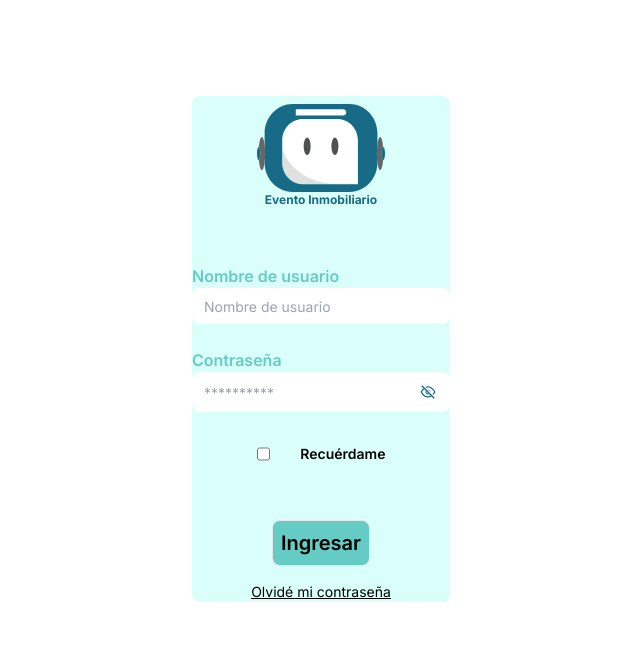
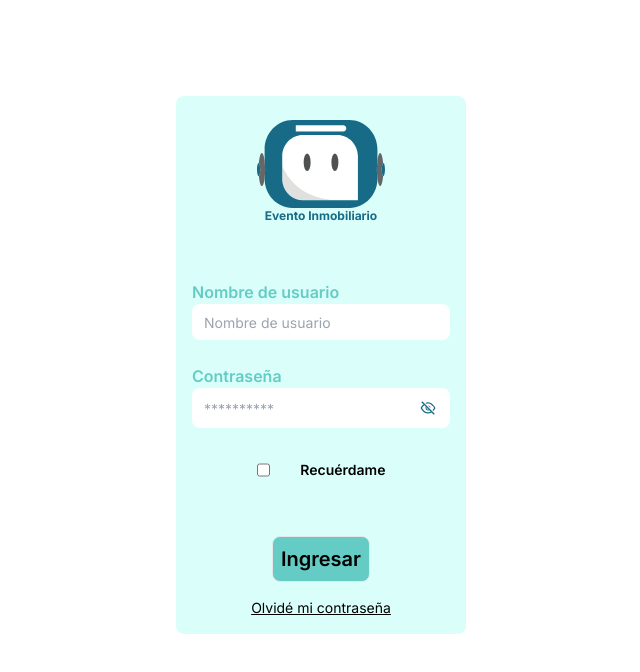
Before and after one commit to Alejou343/evento-inmobiliario, a Next.js app: page / in a window 1280 px wide. Shown: the top 672 px of the page, without its empty margins (319-959 px from the left). Built offline with nearby package versions, Linux system fonts and the light colour scheme.

Commit message:
Feat: Improve login UI

```diff
--- a/src/containers/Login/index.tsx
+++ b/src/containers/Login/index.tsx
@@ -76,7 +76,7 @@ const Index = () => {
     }
 
   return (
-    <form className="flex flex-col gap-4 bg-auxiliar p-[2rem] rounded-lg" onSubmit={onLoginSubmit}>
+    <form className="flex flex-col gap-4 bg-auxiliar p-4 rounded-lg" onSubmit={onLoginSubmit}>
         <Loader active={loaderActive} />
         <SideHeader to="/" />
         <LoginSection
```
